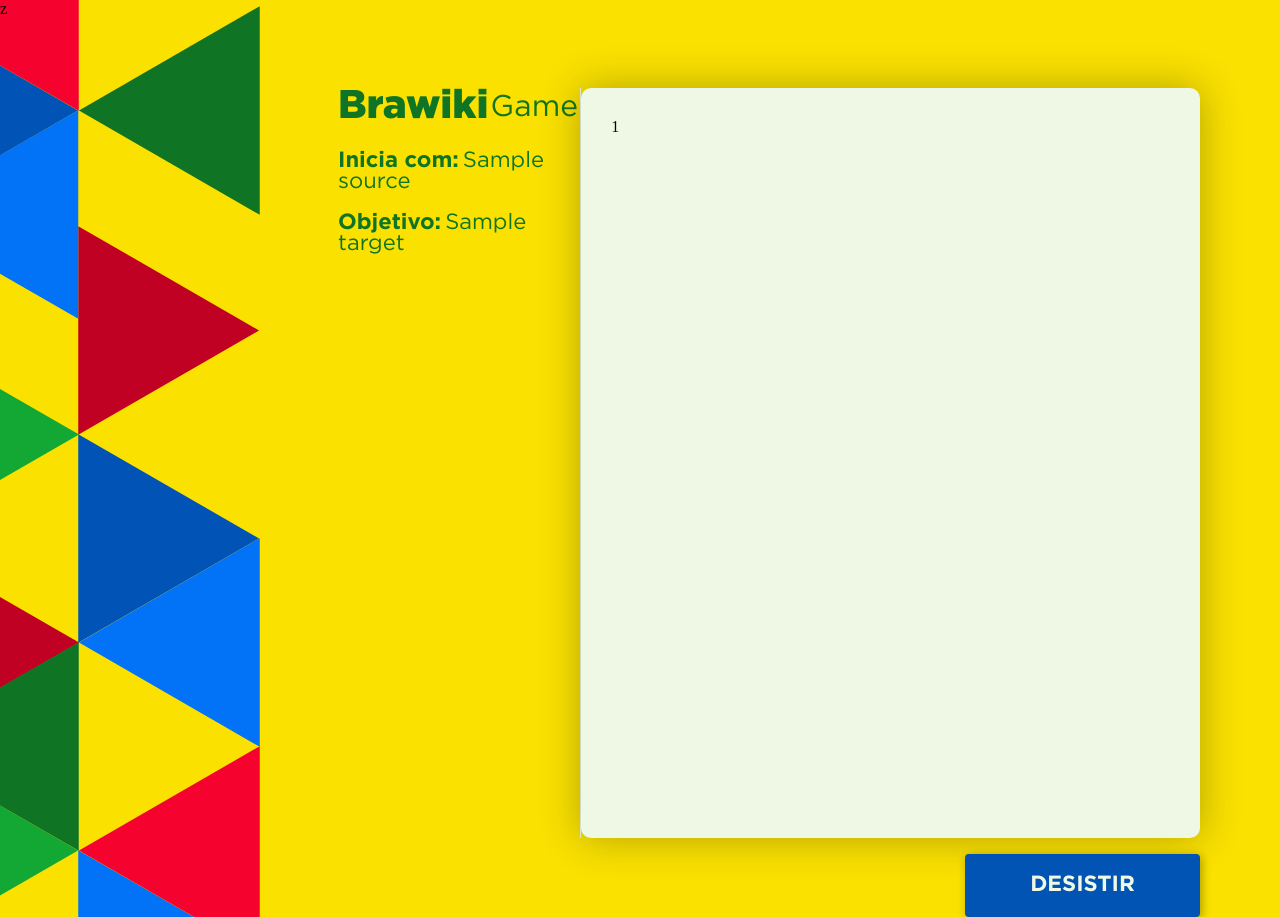
After one commit to projeto-de-algoritmos/Grafos1_Brawiki-Game, a Django app: template game/templates/game/round.html in a window 1280 px wide. The commit adds this page. Run offline with Django 4.2, Linux system fonts and the light colour scheme; the template is opened without the code that fills it: most values are stand-ins (such as "Sample title", 1, 10 or a date in 2020).

Commit message:
Add round

```diff
--- a/game/static/game/css/style.css
+++ b/game/static/game/css/style.css
@@ -28,7 +28,7 @@ header {
   font-family: 'Gotham Pro';
   font-size: 40px;
   font-style: normal;
-  font-weight: 700;
+  font-weight: 400;
   line-height: normal;
 }
 
@@ -54,6 +54,7 @@ header {
 .card {
   display: flex;
   align-items: center;
+  max-width: 800px;
 }
 
 .target {
@@ -64,20 +65,20 @@ header {
   padding: 0 0 0 24px;
 }
 
-.character p {
+.card .character p {
   color: #0F7525;
   font-family: Gotham Pro;
-  font-size: 30px;
+  font-size: 20px;
   font-style: normal;
   font-weight: 400;
   line-height: normal;
   margin-bottom: 8px;
 }
 
-.character-name {
+.card h4 {
   color: #0F7525;
   font-family: Gotham Pro;
-  font-size: 50px;
+  font-size: 30px;
   font-style: normal;
   font-weight: 700;
   line-height: normal;
@@ -123,6 +124,13 @@ footer .start-btn {
   font-weight: 700;
   line-height: normal;
   text-transform: uppercase;
+  display: grid;
+  justify-items: center;
+  align-items: center;
+}
+
+a {
+  text-decoration: none;
 }
 
 footer .new-character-btn {
@@ -247,6 +255,157 @@ ol.rules li strong {
   font-weight: 500;
 }
 
-button {
+button, .start-btn {
   cursor: pointer;
 }
+
+/* Round */
+body {
+  height: 100vh;
+}
+.container {
+  display: flex;
+  justify-content: space-between;
+  height: 750px;
+  padding: 70px 0 0 338px;
+  /* overflow-y: hidden; */
+}
+.sidebar {
+  display: flex;
+  flex-direction: column;
+  max-width: 300px;
+}
+.sidebar-header {
+  padding: 0;
+}
+.sidebar-header .title{
+  display: flex;
+  align-items: center;
+}
+.sidebar-header h1 {
+  font-size: 40px;
+}
+.sidebar-header h3 {
+  font-size: 30px;
+  font-weight: 400;
+  padding-left: 2px;
+}
+.wiki-frame {
+  width: 70%;
+  height: 100%;
+  margin: 0 80px 0 0;
+  border-radius: 10px;
+  box-shadow: 0px 0px 40px 0px rgba(14, 15, 16, 0.30);
+  max-width: 1000px;
+}
+.wiki-footer {
+  display: flex;
+  justify-content: end;
+  padding-right: 80px;
+  margin-top: 16px;
+}
+
+.sidebar-card {
+  display: flex;
+  flex-direction: column;
+  justify-content: start;
+}
+
+.drop-btn {
+  width: 235px !important;
+  height: 63px;
+  flex-shrink: 0;
+  border-radius: 4px;
+  background: #0154B4;
+  box-shadow: 2px 2px 10px 0px rgba(0, 0, 0, 0.30);
+  width: auto;
+  color: #EFF8E5;
+  text-align: center;
+  font-family: Gotham Pro;
+  font-size: 22px;
+  font-style: normal;
+  font-weight: 700;
+  line-height: normal;
+  text-transform: uppercase;
+}
+.bar {
+  background-color: #EFF8E5;
+  height: 100%;
+  width: 2px;
+}
+
+.sidebar-card .source {
+  padding-top: 25px;
+}
+
+.sidebar-card .target {
+  padding-top: 20px;
+}
+
+.sidebar-card  .source p,
+.sidebar-card  .target p {
+  display: inline;
+  color: #0F7525;
+  font-size: 22px;
+  font-family: Gotham Pro;
+  font-weight: 700;
+  word-wrap: break-word;
+}
+
+.sidebar-card  .source  .character-name,
+.sidebar-card  .target  .character-name {
+  display: inline;
+  color: #0F7525;
+  font-size: 22px;
+  font-family: Gotham Pro;
+  font-weight: 400;
+  word-wrap: break-word;
+}
+
+.sidebar-card {
+  height: 100%;
+}
+
+.wiki-frame {
+  overflow: scroll;
+  overflow-x: hidden;
+  background-color: #EFF8E5;
+  padding: 30px;
+  max-height: 690px;
+}
+
+.infobox {
+  float: right;
+  display: flex;
+  flex-direction: column;
+  justify-content: center;
+  align-items: center;
+  padding: 0 12px;
+}
+
+.wiki-frame::-webkit-scrollbar {
+  width: 2px;
+}
+
+.wiki-frame::-webkit-scrollbar-track {
+  background: white;
+}
+
+.wiki-frame::-webkit-scrollbar-thumb {
+  background: #0154B4;
+  border-radius: 4px;
+}
+
+.wiki-frame::-webkit-scrollbar-button {
+  display: none;
+}
+
+.wiki-frame::-webkit-scrollbar-corner {
+  background: white;
+}
+
+.wiki-frame .mw-headline {
+  display: block;
+  padding-top: 12px;
+  padding-bottom: 4px;
+}
--- /dev/null
+++ b/game/templates/game/parts/footer.html
@@ -0,0 +1,4 @@
+{% load static %}
+<script src="{% static 'game/js/script.js' %}"></script>
+</body>
+</html>
--- /dev/null
+++ b/game/templates/game/parts/head.html
@@ -0,0 +1,12 @@
+{% load static %}
+<!DOCTYPE html>
+<html lang="pt-br">
+<head>
+  <meta charset="UTF-8">
+  <meta name="viewport" content="width=device-width, initial-scale=1.0">
+  <link rel="stylesheet" href="{% static 'game/css/style.css' %}">
+  <link href = "{% static 'game/fonts/gothampro/stylesheet.css' %}" rel = "stylesheet" type = "text/css" />
+  <link rel="icon" href="{% static 'game/img/favicon.ico' %}" type="image/x-icon">z
+  <title>Brawiki Game</title>
+</head>
+<body>
--- /dev/null
+++ b/game/templates/game/round.html
@@ -0,0 +1,31 @@
+{% load static %}
+{% include "./parts/head.html" %}
+
+<div class="container">
+  <section class="sidebar">
+    <header class="sidebar-header">
+      <section class="title">
+        <h1>Brawiki</h1>
+        <h3>Game</h3>
+      </section>
+    </header>
+    <div class="sidebar-card">
+      <div class="source">
+        <p>Inicia com:</p>
+        <h4 class="character-name">{{source}}</h4>
+      </div>
+      <div class="target">
+        <p>Objetivo:</p>
+        <h4 class="character-name">{{ target }}</h4>
+      </div>
+    </div>
+  </section>
+  <div class="bar"></div>
+  <div class="wiki-frame">
+    {{ html_page|safe }}
+  </div>
+</div>
+<footer class="wiki-footer">
+  <button class="drop-btn">DESISTIR</button>
+</footer>
+{% include "./parts/footer.html" %}
--- a/game/urls.py
+++ b/game/urls.py
@@ -3,5 +3,6 @@ from django.urls import path
 from . import views
 
 urlpatterns = [
-    path("", views.index, name="index")
+    path("", views.index, name="index"),
+    path("partida", views.round, name="round")
 ]
```
Also changed, not shown: game/templates/game/index.html (+6 -15 lines), game/views.py (+17 -1 lines), scripts/bfs.py (+28 -0 lines).
